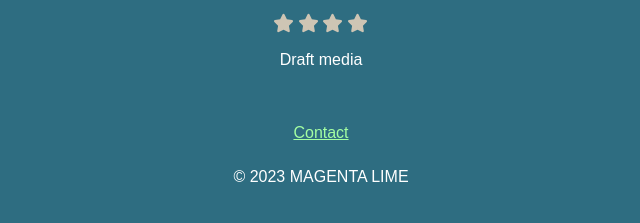
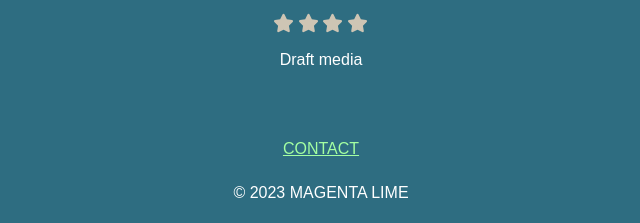
Before and after one commit to SantiagoIvan/css-practice-2, a plain HTML site: page easy-design/index.html in a window 1280 px wide. Shown: the part 3192-3415 px from the top of the page, without its empty margins (319-959 px from the left). Drawn offline with Linux system fonts and the light colour scheme.

```diff
--- a/easy-design/base.css
+++ b/easy-design/base.css
@@ -165,4 +165,6 @@
   /*
   con el text align en el body ya queda centrado
   */
+  text-transform: uppercase;
+  margin-top: 4rem;
 }
```
